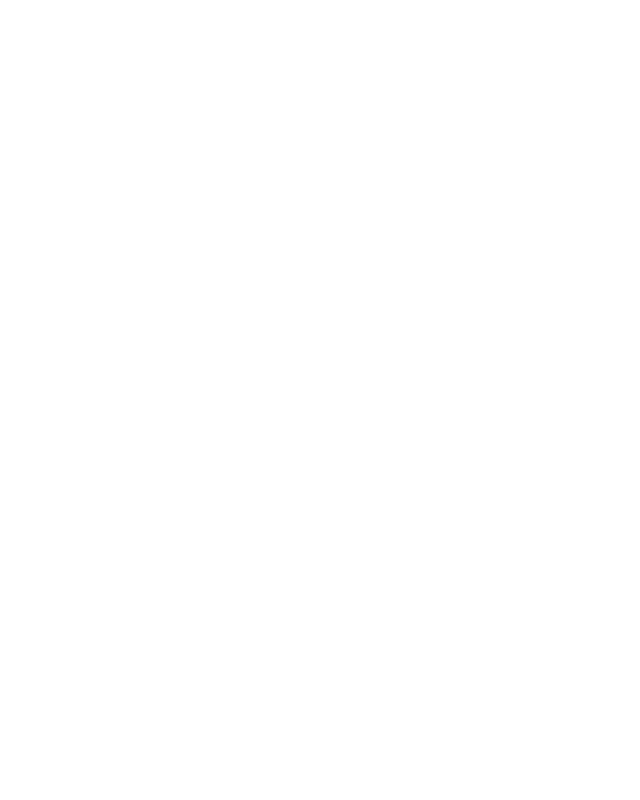
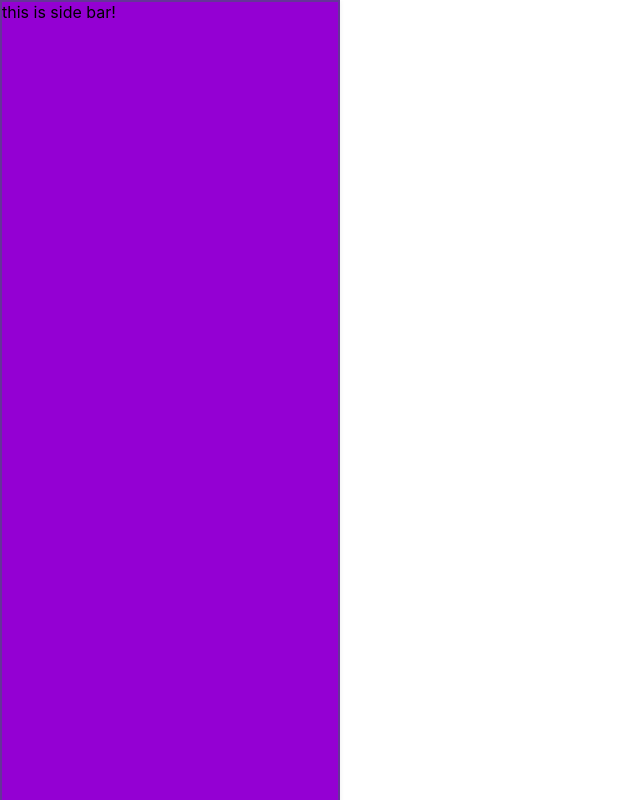
Before and after one commit to pr-a-s-h-a-n-t/DashBoard-UI, a React (Create React App) app in the folder dashboard/: page /clients in a window 1280 px wide. Before the commit this address had no page. Shown: the top 800 px of the page, without its empty margins (0-640 px from the left). Built offline with nearby package versions, Linux system fonts and the light colour scheme.

Commit message:
routing added, sidebar added !

```diff
--- /dev/null
+++ b/dashboard/src/HOC/SideBarHOC/SideBarHOC.css
@@ -0,0 +1,17 @@
+.side_bar_container {
+  display: flex;
+  flex-direction: row;
+  align-items: flex-start;
+  padding: 0px;
+
+  border: 2px solid rebeccapurple;
+  background-color: darkviolet !important;
+  width: 336px;
+  height: 1080px;
+
+
+
+  /* Card Shadow/01 */
+
+  box-shadow: 0px 1px 5px rgba(3, 0, 55, 0.08);
+}
--- /dev/null
+++ b/dashboard/src/HOC/SideBarHOC/SideBarHOC.js
@@ -0,0 +1,13 @@
+import React from 'react'
+import "./SideBarHOC.css";
+
+function SideBarHOC({child}) {
+  return (
+    <div className='side_bar_container'>
+    this is side  bar!
+    {child}
+    </div>
+  )
+}
+
+export default SideBarHOC
--- a/dashboard/src/Nav/index.js
+++ b/dashboard/src/Nav/index.js
@@ -6,9 +6,10 @@ import {
   Route,
   Routes,
 } from "react-router-dom";
-
-import Login from "../components/loginpage"
-
+import SideBarHOC from "../HOC/SideBarHOC/SideBarHOC";
+import Login from "../components/loginpage";
+import Clients from "../components/Clients";
+import Onboarding from "../components/Onboarding";
 
 function Navs() {
   return (
@@ -17,13 +18,22 @@ function Navs() {
         <Routes>
           <Route path="/" element={<Login />} />
 
-          {/* <Route
-            path="/candidate/auth"
-            element={<AuthPage type="candidate" />}
-          /> */}
-
-
-
+          <Route
+            path="/clients"
+            element={
+              <SideBarHOC>
+                <Clients />
+              </SideBarHOC>
+            }
+          />
+          <Route
+            path="/onboarding"
+            element={
+              <SideBarHOC>
+                <Onboarding />
+              </SideBarHOC>
+            }
+          />
         </Routes>
       </Router>
     </div>
--- /dev/null
+++ b/dashboard/src/components/Clients.js
@@ -0,0 +1,9 @@
+import React from 'react'
+
+function Clients() {
+  return (
+    <div>this is Clients page! </div>
+  )
+}
+
+export default Clients
--- /dev/null
+++ b/dashboard/src/components/Onboarding.js
@@ -0,0 +1,9 @@
+import React from 'react'
+
+function Onboarding() {
+  return (
+    <div>welcome to Onboarding page Dear! </div>
+  )
+}
+
+export default Onboarding
```
Also changed, not shown: dashboard/src/HOC/SideBarHOC.js (deleted, +0 -9 lines).
